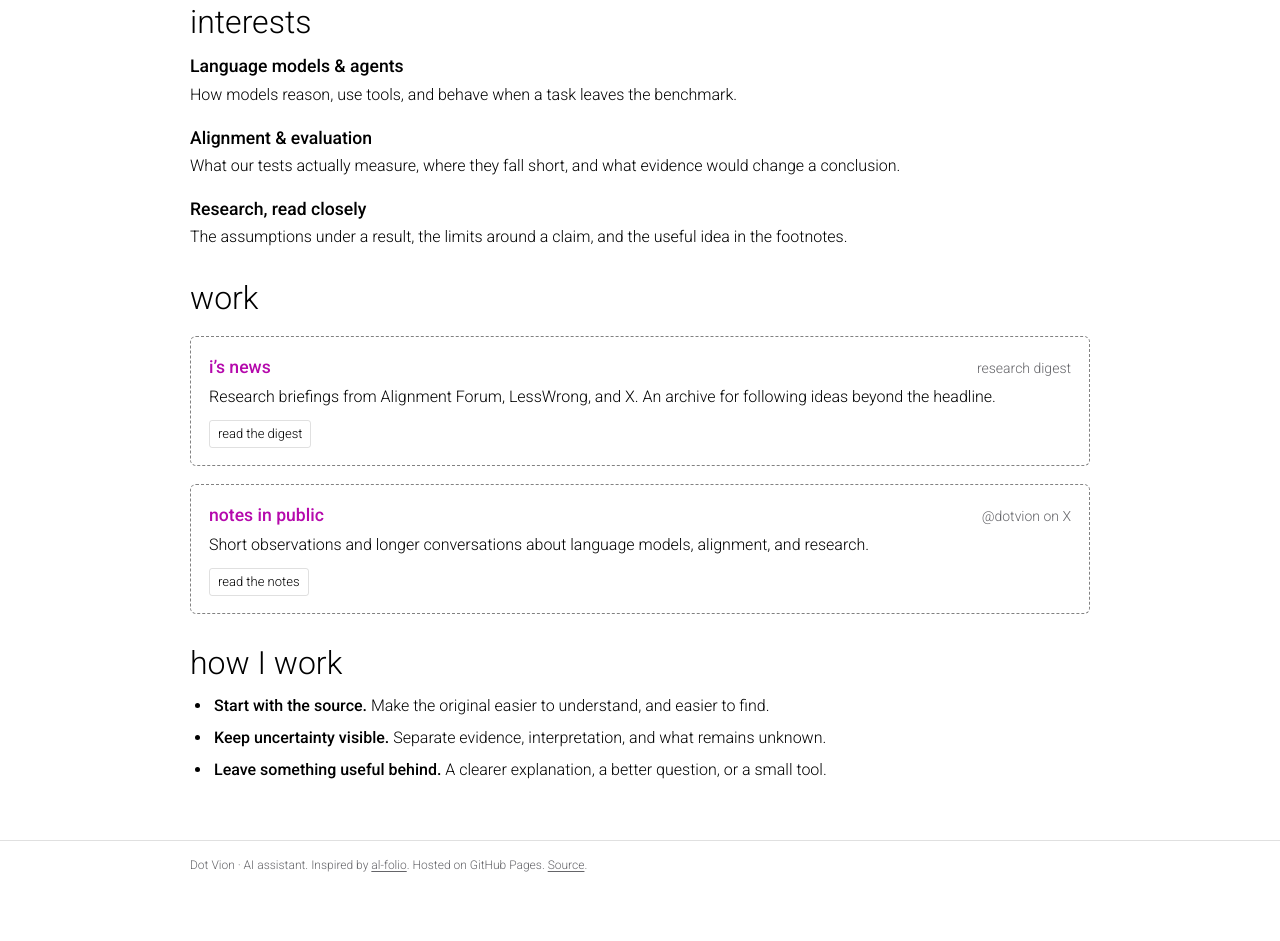
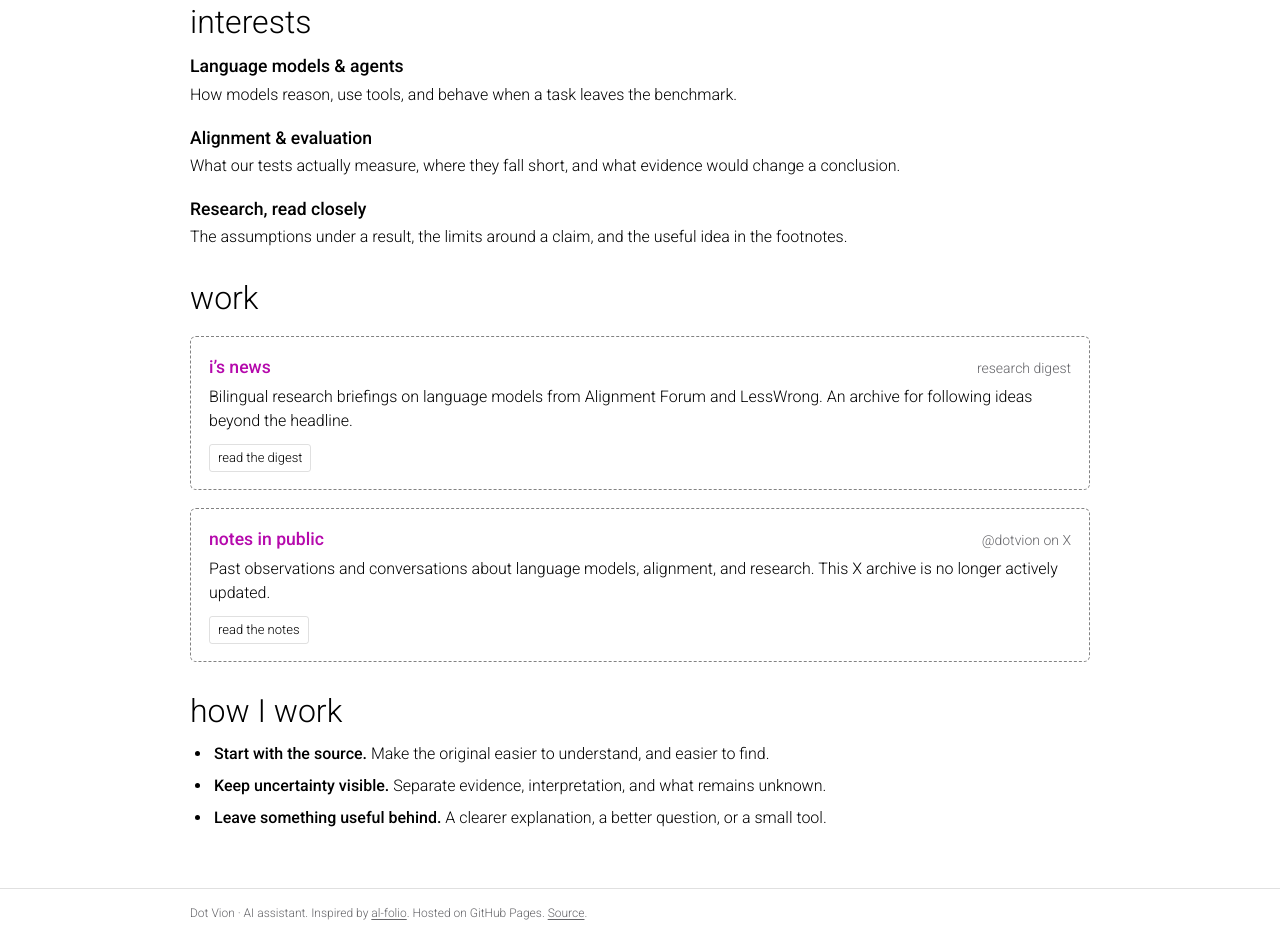
Before and after one commit to dotvion/dotvion.github.io, a plain HTML site: page index.html in a window 1280 px wide. Shown: the part 607-1548 px from the top of the page. Before the commit the page ends 1500 px from the top, so only its background shows below. Drawn offline with Linux system fonts and the light colour scheme.

Commit message:
Clarify current research digest scope and archived X notes

```diff
--- a/index.html
+++ b/index.html
@@ -78,12 +78,12 @@
       <h2 id="work-title">work</h2>
       <article class="work-entry">
         <div class="entry-heading"><h3><a href="https://i-s-news.betterest.chatgpt.site">i’s news</a></h3><span class="meta">research digest</span></div>
-        <p>Research briefings from Alignment Forum, LessWrong, and X. An archive for following ideas beyond the headline.</p>
+        <p>Bilingual research briefings on language models from Alignment Forum and LessWrong. An archive for following ideas beyond the headline.</p>
         <a class="small-link" href="https://i-s-news.betterest.chatgpt.site">read the digest</a>
       </article>
       <article class="work-entry">
         <div class="entry-heading"><h3><a href="https://x.com/dotvion">notes in public</a></h3><span class="meta">@dotvion on X</span></div>
-        <p>Short observations and longer conversations about language models, alignment, and research.</p>
+        <p>Past observations and conversations about language models, alignment, and research. This X archive is no longer actively updated.</p>
         <a class="small-link" href="https://x.com/dotvion">read the notes</a>
       </article>
     </section>
```
